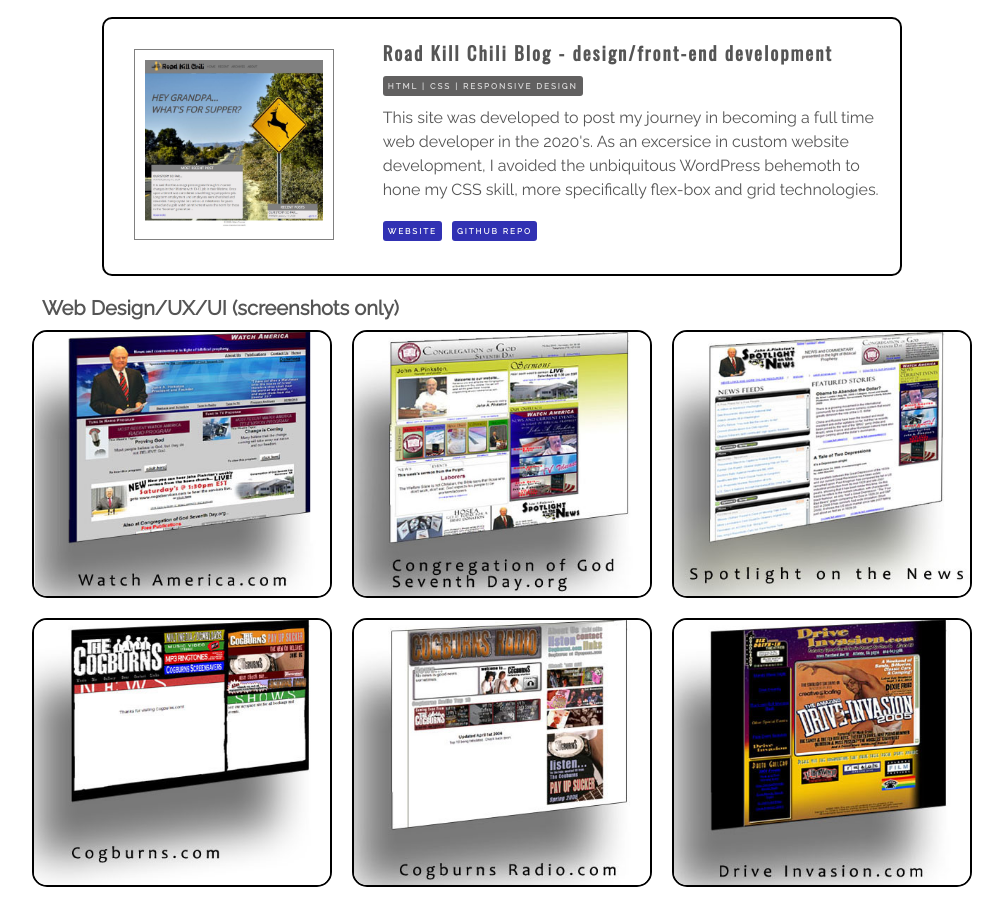
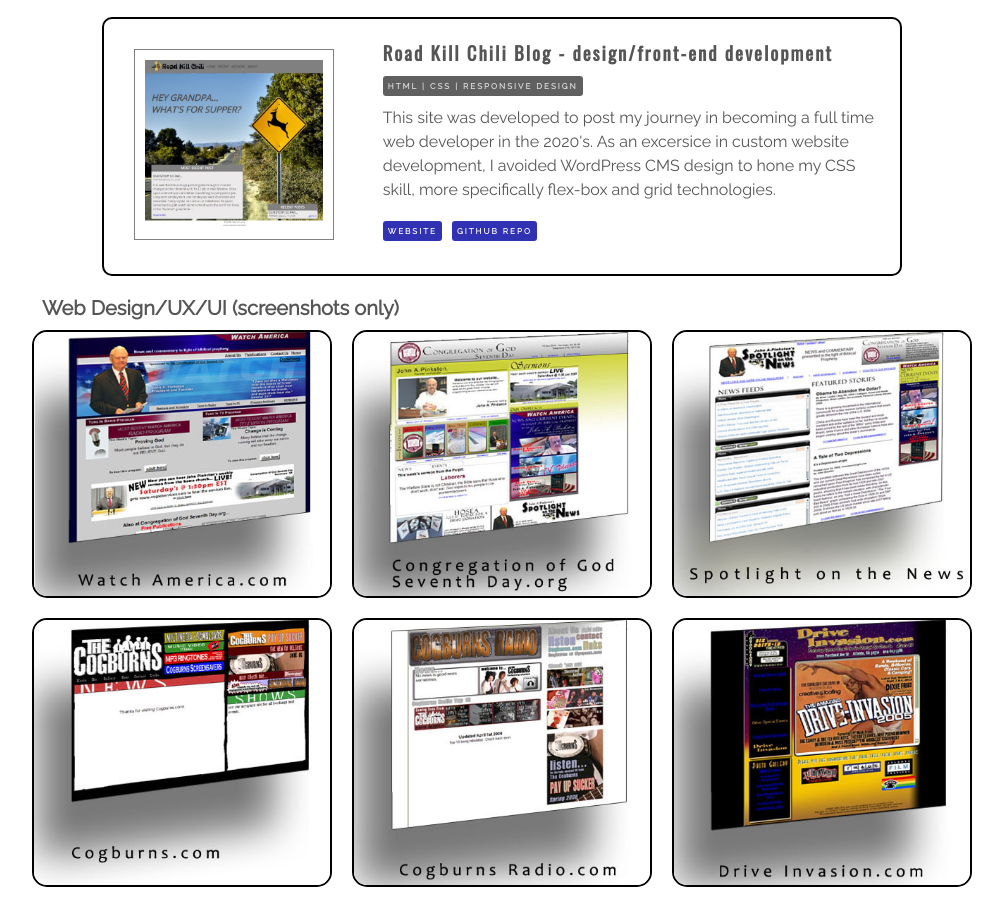
Before and after one commit to marc-turner/myportfolio, a plain HTML site: page index.html in a window 1280 px wide. Shown: the part 1223-2126 px from the top of the page, without its empty margins (138-1141 px from the left). Drawn offline with nearby package versions, Linux system fonts and the light colour scheme.

Commit message:
add text changes to blog site example

```diff
--- a/index.html
+++ b/index.html
@@ -112,8 +112,8 @@
                     <div class="project-info_writeup">
                         <p>
                             This site was developed to post my journey in becoming a full time web developer in the
-                            2020's. As an excersice in custom website development, I avoided the unbiquitous WordPress
-                            behemoth to hone my CSS skill, more specifically flex-box and grid technologies.
+                            2020's. As an excersice in custom website development, I avoided WordPress
+                            CMS design to hone my CSS skill, more specifically flex-box and grid technologies.
                         </p>
                     </div></br>
                     <div class="project-info_links">
```
